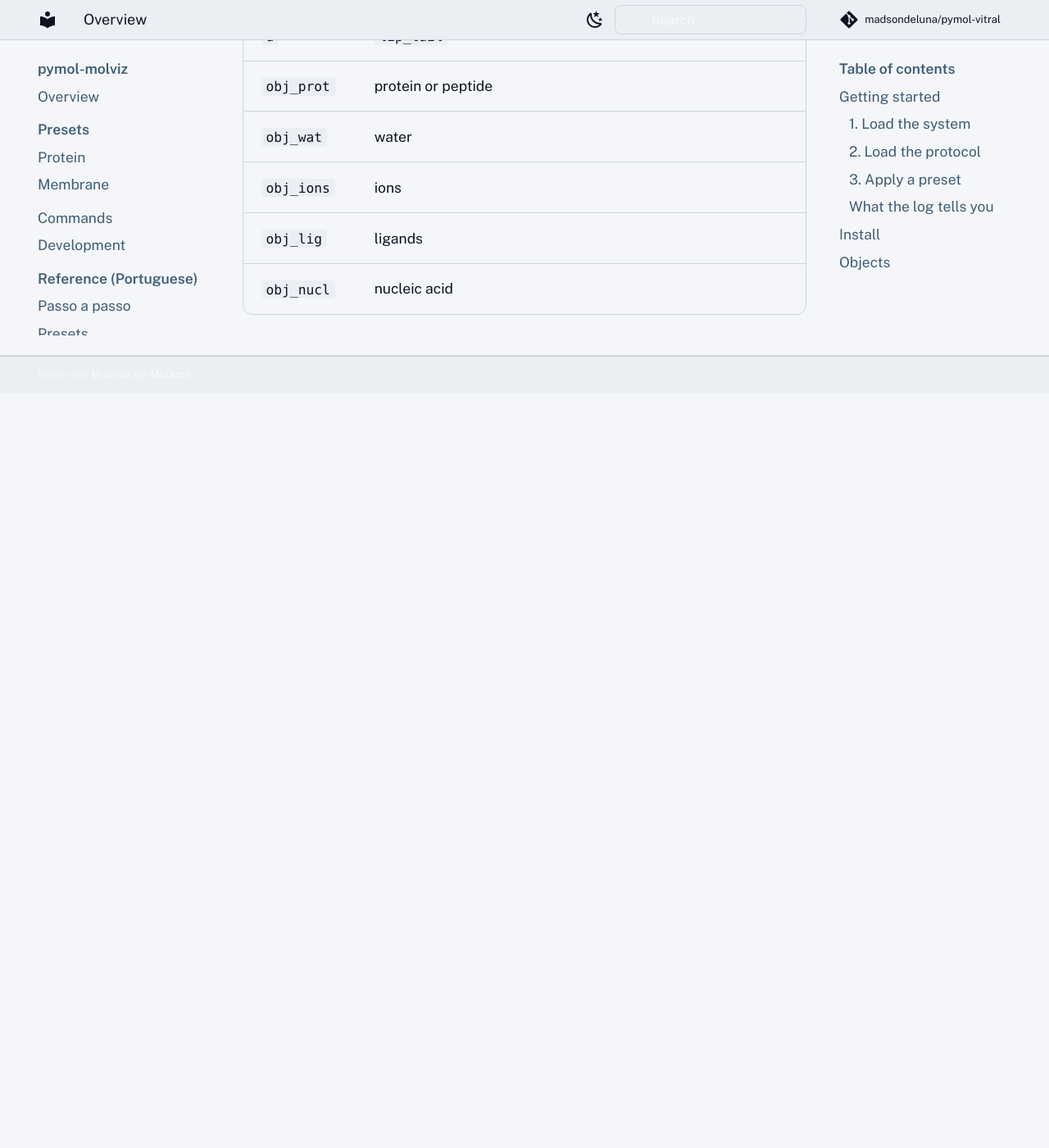
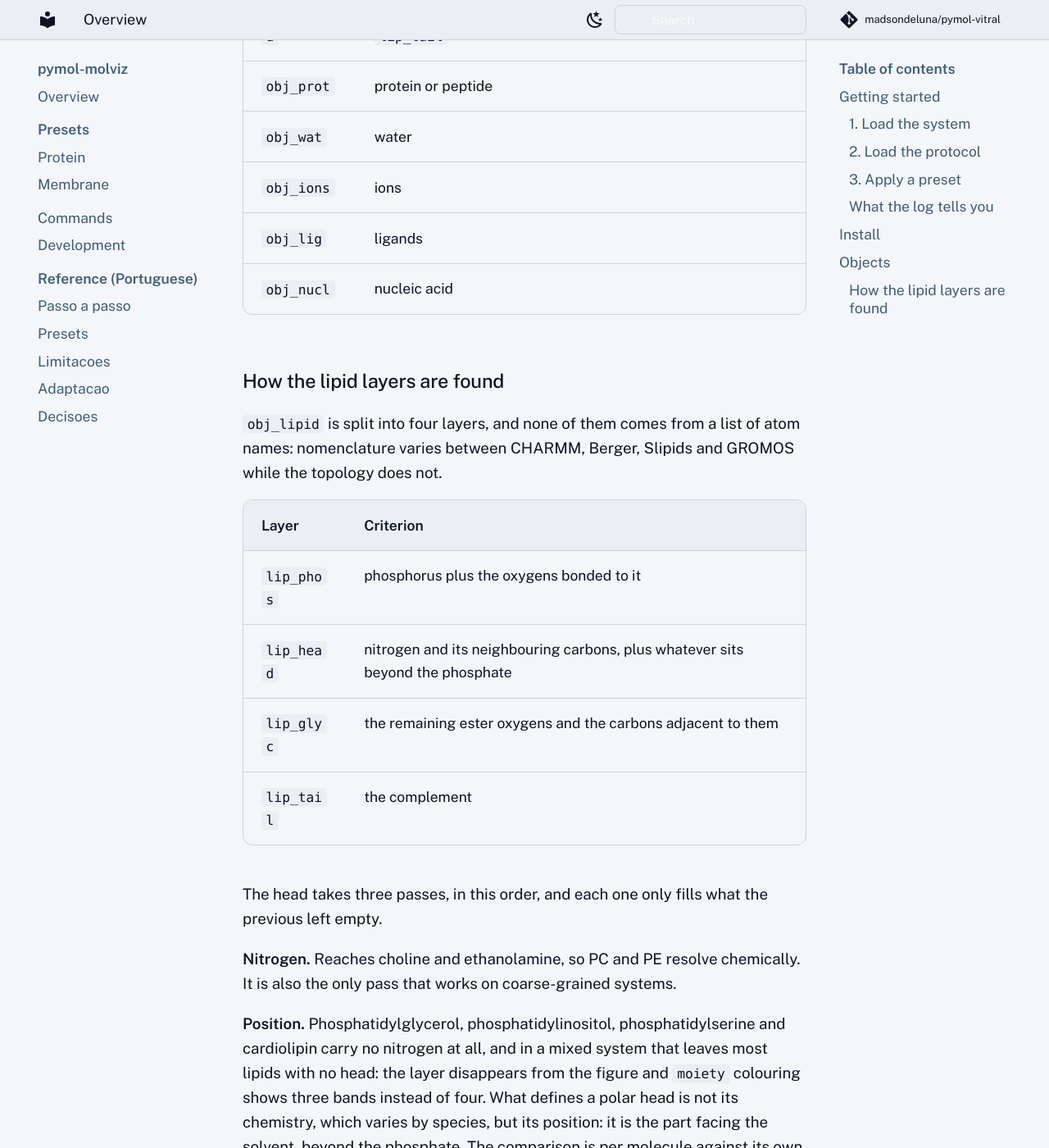
Before and after one commit to madsondeluna/pymol-vitral, an MkDocs documentation site: the page built from docs/index.md, in a window 1280 px wide and 1400 px high, scrolled down 3171 px. Shown: the whole window at 82% size. Built offline with MkDocs 1.6.1 and Material for MkDocs 9.7.7, drawn with Linux system fonts in a browser that asks for light colours; some web fonts are replaced; comment, search, counter and statistics services are not loaded; before the commit the page ends 3651 px from its top, so only the background shows below that; some of the changed text lies outside the part shown.

Commit message:
Document the three-pass lipid head detection in the README

```diff
--- a/docs/index.md
+++ b/docs/index.md
@@ -125,3 +125,47 @@
 | `obj_ions` | ions |
 | `obj_lig` | ligands |
 | `obj_nucl` | nucleic acid |
+
+### How the lipid layers are found
+
+`obj_lipid` is split into four layers, and none of them comes from a list of
+atom names: nomenclature varies between CHARMM, Berger, Slipids and GROMOS
+while the topology does not.
+
+| Layer | Criterion |
+|---|---|
+| `lip_phos` | phosphorus plus the oxygens bonded to it |
+| `lip_head` | nitrogen and its neighbouring carbons, plus whatever sits beyond the phosphate |
+| `lip_glyc` | the remaining ester oxygens and the carbons adjacent to them |
+| `lip_tail` | the complement |
+
+The head takes three passes, in this order, and each one only fills what the
+previous left empty.
+
+**Nitrogen.** Reaches choline and ethanolamine, so PC and PE resolve
+chemically. It is also the only pass that works on coarse-grained systems.
+
+**Position.** Phosphatidylglycerol, phosphatidylinositol, phosphatidylserine
+and cardiolipin carry no nitrogen at all, and in a mixed system that leaves
+most lipids with no head: the layer disappears from the figure and `moiety`
+colouring shows three bands instead of four. What defines a polar head is not
+its chemistry, which varies by species, but its position: it is the part facing
+the solvent, beyond the phosphate. The comparison is per molecule against its
+own phosphorus, not against the mean of the leaflet, because with the mean the
+molecules sitting deeper than average lose the head entirely. This assumes the
+membrane normal along z, the same premise as `memb_color leaflet`.
+
+**Name.** Two cases escape position, and neither is a failure of it: a head
+folded inwards is not beyond the phosphate, and the central glycerol of
+cardiolipin sits *between* the two phosphates, so it is more internal than they
+are by construction. For those there is a CHARMM dictionary, applied per
+species and only where fewer than half the molecules were left uncovered. The
+log says when it fires.
+
+Measured on a mixed system of 200 lipids across six species plus cardiolipin:
+
+| Passes | Lipids with a head |
+|---|---|
+| Nitrogen only | 29 per cent |
+| Nitrogen and position | 84 per cent |
+| All three | 100 per cent |
```
Also changed, not shown: README.md (+44 -0 lines).
